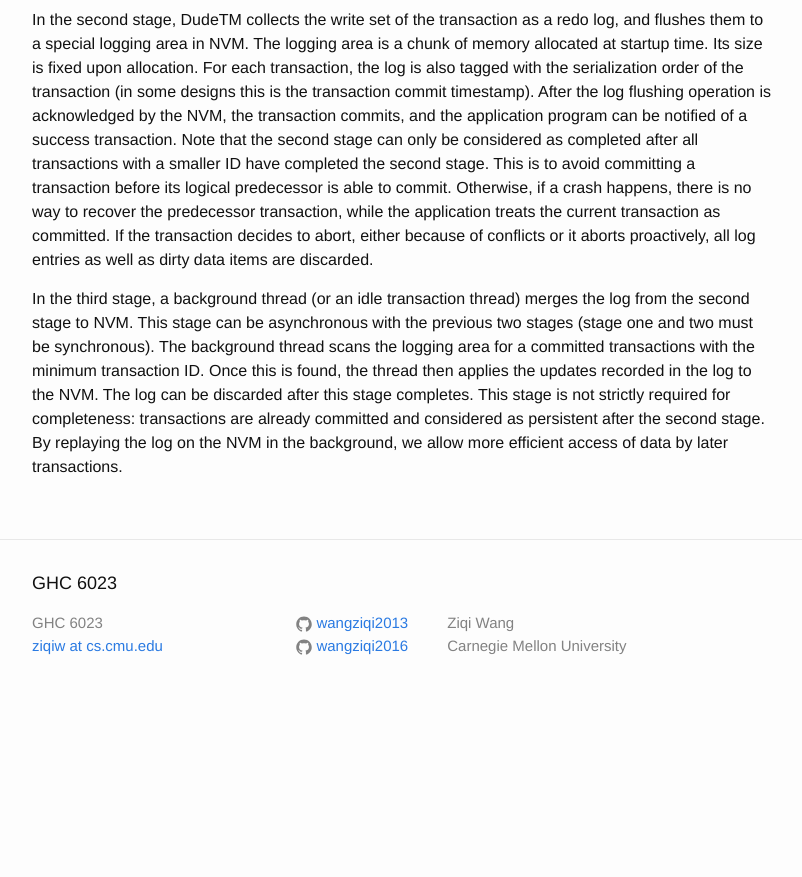
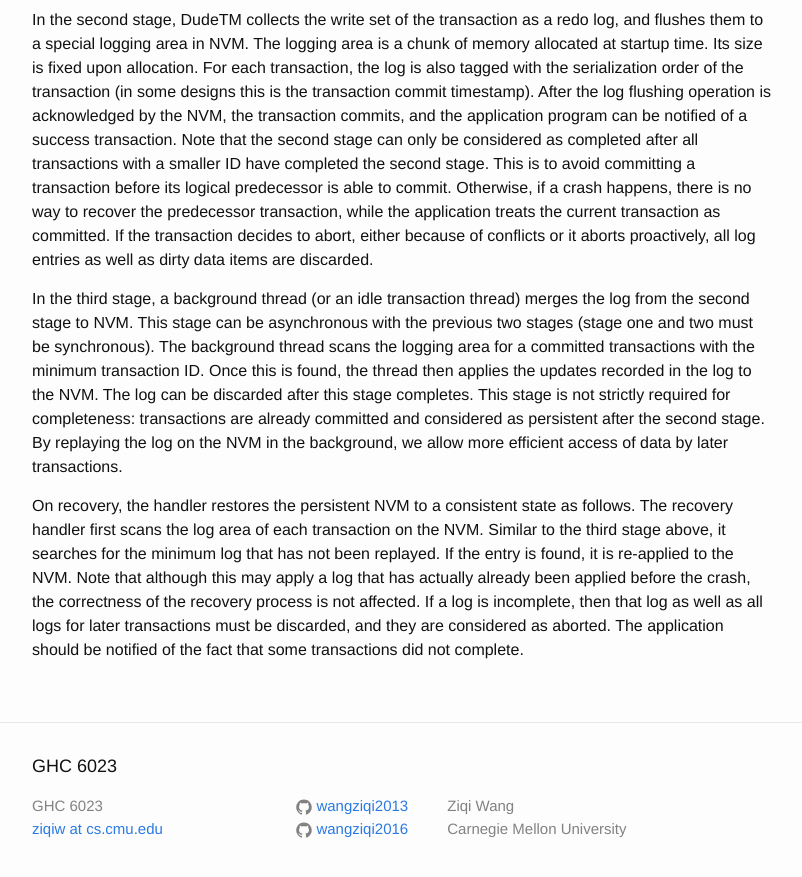
Before and after one commit to wangziqi2013/wangziqi2013.github.io, a Jekyll site: the page built from _posts/2019-01-10-dudetm.markdown, in a window 1280 px wide and 900 px high, scrolled down 1744 px. Shown: the top 877 px of the window, without its empty margins (238-1040 px from the left). Built offline with Jekyll 4.4.1, drawn with Linux system fonts in a browser that asks for light colours; before the commit the page ends 2461 px from its top, so only the background shows below that.

Commit message:
Finish third stage

```diff
--- a/_posts/2019-01-10-dudetm.markdown
+++ b/_posts/2019-01-10-dudetm.markdown
@@ -76,3 +76,10 @@ thread then applies the updates recorded in the log to the NVM. The log can be d
 This stage is not strictly required for completeness: transactions are already committed and considered as persistent
 after the second stage. By replaying the log on the NVM in the background, we allow more efficient access of data by
 later transactions.
+
+On recovery, the handler restores the persistent NVM to a consistent state as follows. The recovery handler first scans the
+log area of each transaction on the NVM. Similar to the third stage above, it searches for the minimum log that has not been
+replayed. If the entry is found, it is re-applied to the NVM. Note that although this may apply a log that has actually
+already been applied before the crash, the correctness of the recovery process is not affected. If a log is incomplete,
+then that log as well as all logs for later transactions must be discarded, and they are considered as aborted. The
+application should be notified of the fact that some transactions did not complete.
```
